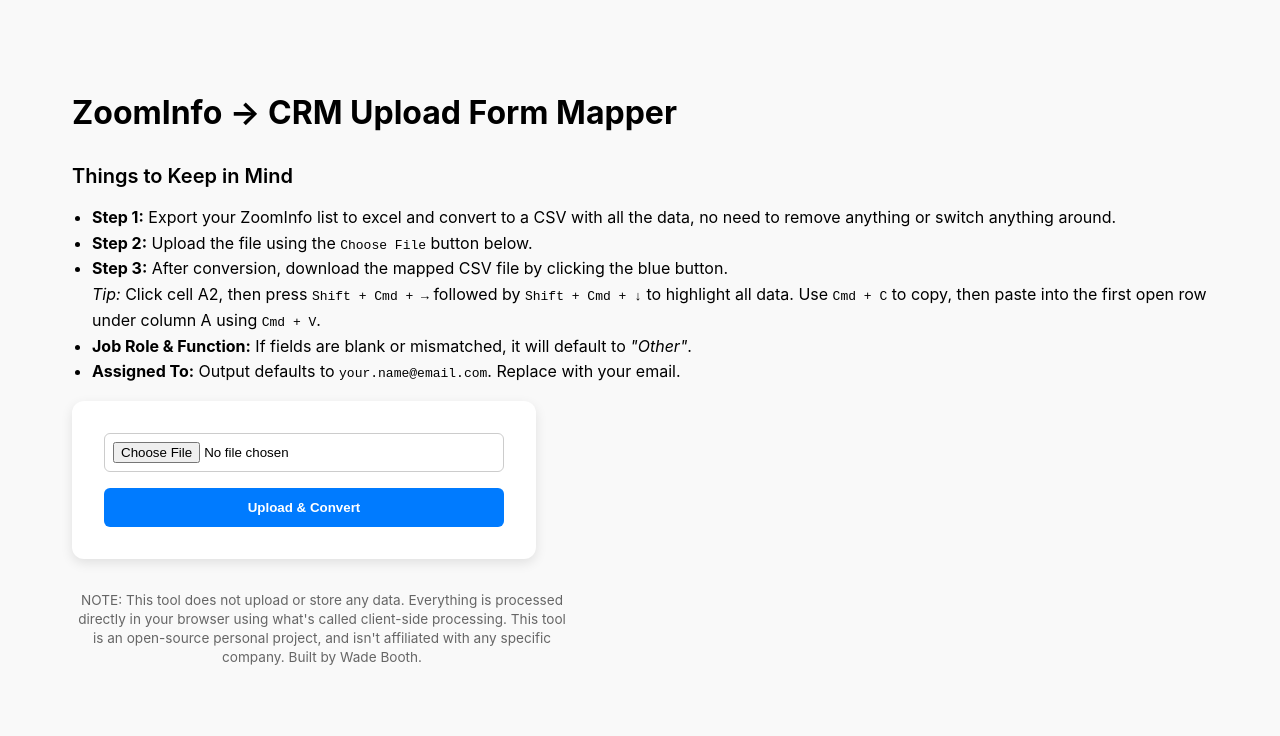
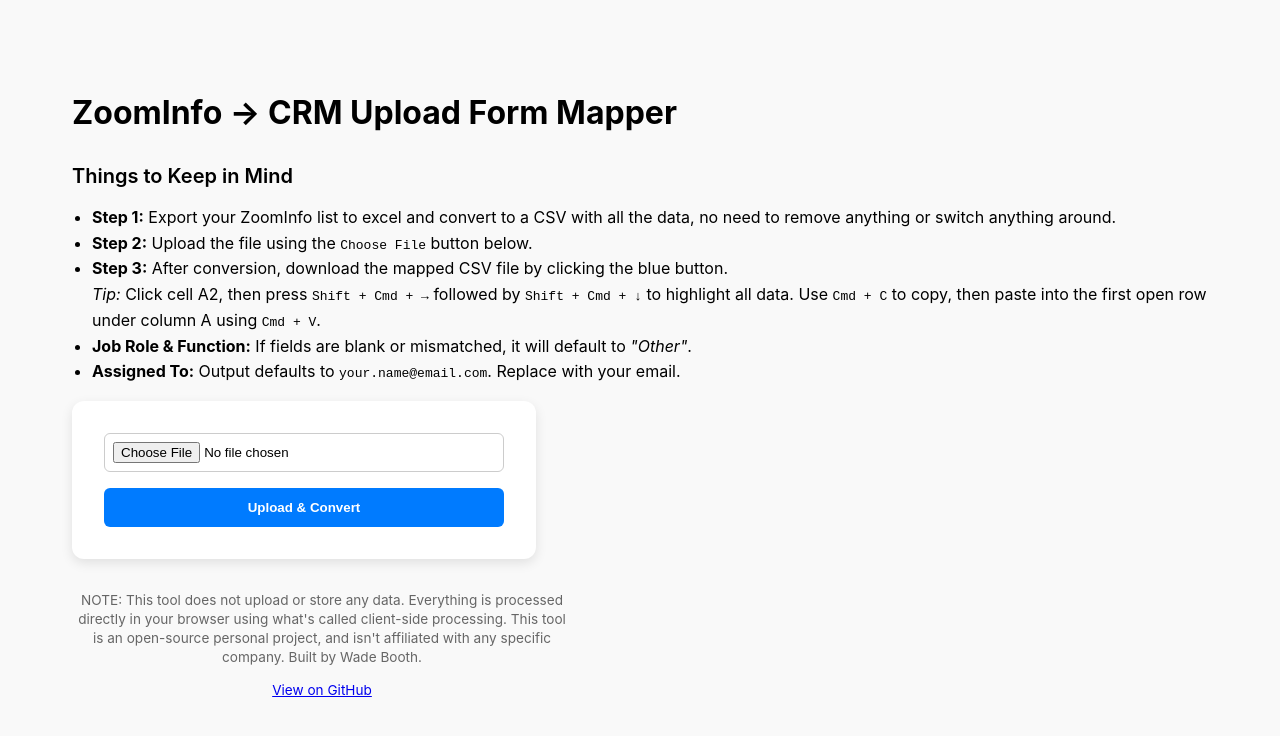
Before and after one commit to wadebooth/zoominfo-lead-mapper, a Next.js app: page / in a window 1280 px wide. Shown: the top 736 px of the page. Built offline with nearby package versions, Linux system fonts and the light colour scheme.

Commit message:
this might be the one

```diff
--- a/pages/index.tsx
+++ b/pages/index.tsx
@@ -194,6 +194,15 @@
           processing. This tool is an open-source personal project, and isn't
           affiliated with any specific company. Built by Wade Booth.
         </p>
+        <p className='github-link'>
+          <a
+            href='https://github.com/wadebooth/zoominfo-lead-mapper'
+            target='_blank'
+            rel='noopener noreferrer'
+          >
+            View on GitHub
+          </a>
+        </p>
       </div>
     </div>
   )
```
